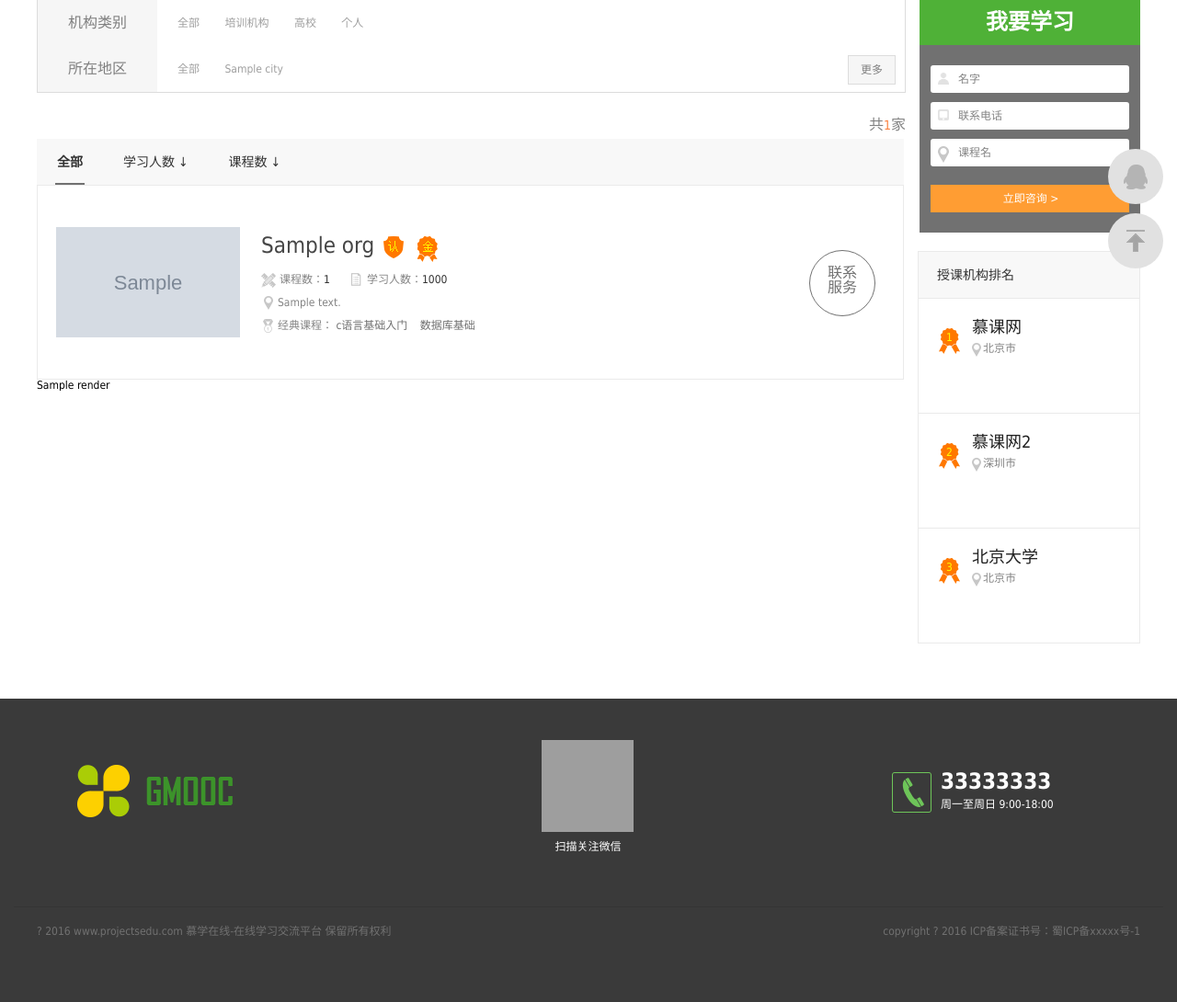
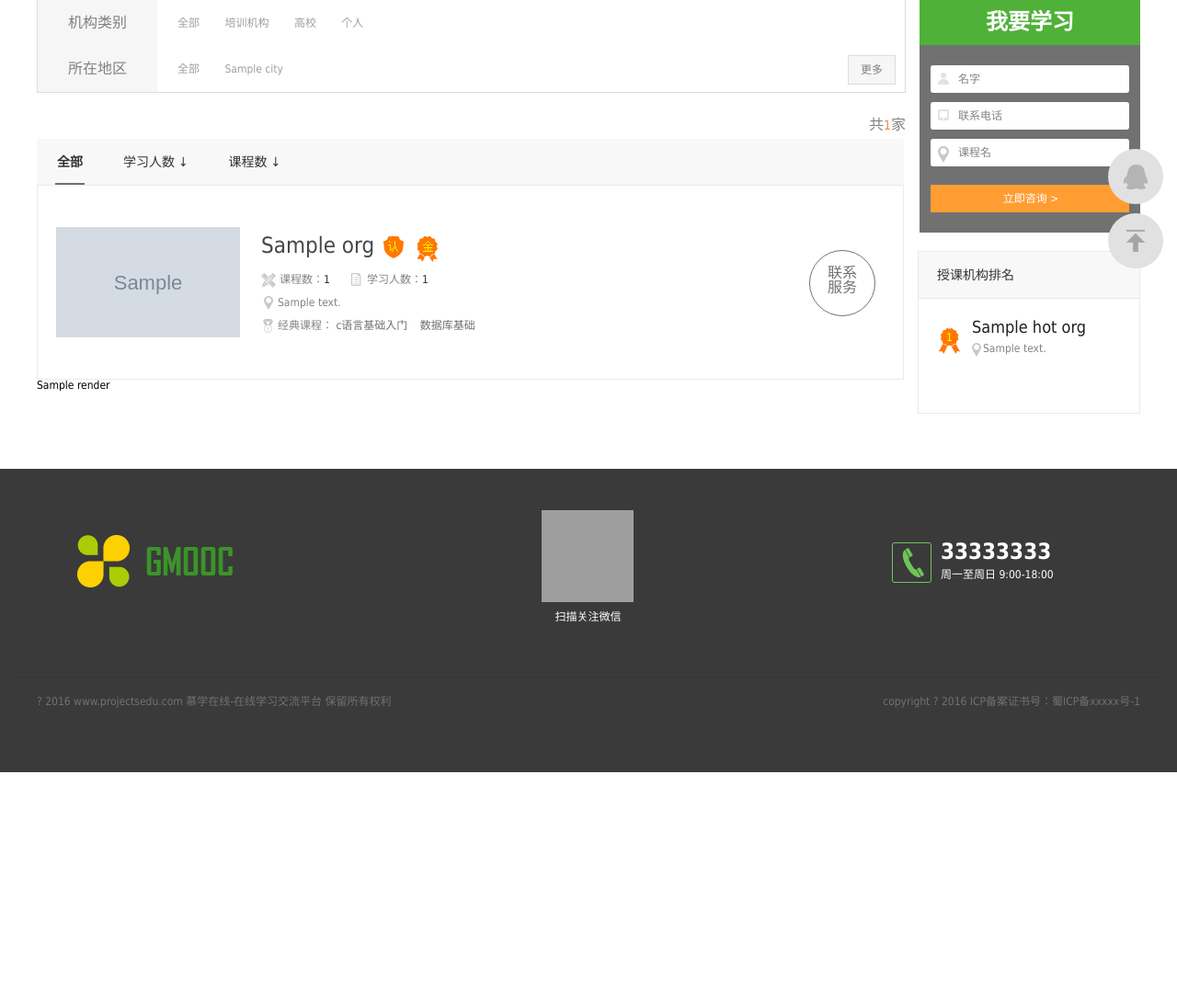
Before and after one commit to kevin-bai/mxonline-edu, a Django app: template templates/org-list.html in a window 1280 px wide. Shown: the part 243-1333 px from the top of the page at 92% size. After the commit the page ends 1083 px from the top, so only its background shows below. Run offline with Django 3.2, Linux system fonts and the light colour scheme; the template is opened without the code that fills it: most values are stand-ins (such as "Sample title", 1, 10 or a date in 2020); grey boxes marked "Sample" are stand-in pictures; parts of the project's set-up code (start-up, migrations or seed data) failed here and were passed over; grey boxes are pictures that could not be loaded.

Commit message:
课程机构排序

```diff
--- a/apps/organization/models.py
+++ b/apps/organization/models.py
@@ -29,6 +29,8 @@ class CourseOrg(models.Model):
                                 verbose_name=u'课程类别', default='org')
     click_num = models.IntegerField(default=0, verbose_name=u'点击数')
     favorite_num = models.IntegerField(default=0, verbose_name=u'收藏数')
+    students_num = models.IntegerField(default=0, verbose_name=u'学习人数')
+    course_num = models.IntegerField(default=0, verbose_name=u'课程数量')
     image = models.ImageField(upload_to='courseOrg/%Y%m', verbose_name=u'课程图片', default=u"images/default.png")
     address = models.CharField(max_length=150, verbose_name=u'机构地址')
     add_time = models.DateField(default=datetime.now, verbose_name=u'机构加入时间')
--- a/templates/org-list.html
+++ b/templates/org-list.html
@@ -11,13 +11,17 @@
                         <li>
                             <h2>机构类别</h2>
                             <div class="cont">
-                                <a href="?city="><span class="{% ifequal ct_id "" %}active2{% endifequal %}">全部</span></a>
+                                <a href="?city="><span
+                                        class="{% ifequal ct_id "" %}active2{% endifequal %}">全部</span></a>
 
-                                <a href="?city={{ city.id }}&ct=org"><span class="{% ifequal ct_id 'org' %}active2{% endifequal %}">培训机构</span></a>
+                                <a href="?city={{ city.id }}&ct=org"><span
+                                        class="{% ifequal ct_id 'org' %}active2{% endifequal %}">培训机构</span></a>
 
-                                <a href="?city={{ city.id }}&ct=college"><span class="{% ifequal ct_id 'college' %}active2{% endifequal %}">高校</span></a>
+                                <a href="?city={{ city.id }}&ct=college"><span
+                                        class="{% ifequal ct_id 'college' %}active2{% endifequal %}">高校</span></a>
 
-                                <a href="?city={{ city.id }}&ct=person"><span class="{% ifequal ct_id 'person' %}active2{% endifequal %}">个人</span></a>
+                                <a href="?city={{ city.id }}&ct=person"><span
+                                        class="{% ifequal ct_id 'person' %}active2{% endifequal %}">个人</span></a>
 
                             </div>
                         </li>
@@ -25,10 +29,12 @@
                             <h2>所在地区</h2>
                             <div class="more">更多</div>
                             <div class="cont">
-                                <a href="?ct="><span class="{% ifequal city_id ""|stringformat:"i" %}active2{% endifequal %}">全部</span></a>
+                                <a href="?ct="><span
+                                        class="{% ifequal city_id ""|stringformat:"i" %}active2{% endifequal %}">全部</span></a>
 
                                 {% for city in all_citys %}
-                                 <a href="?city={{ city.id }}&ct={{ ct_id }}"><span class="{% ifequal city_id city.id|stringformat:"i" %}active2{% endifequal %}">{{ city.name }}</span></a>
+                                    <a href="?city={{ city.id }}&ct={{ ct_id }}"><span
+                                            class="{% ifequal city_id city.id|stringformat:"i" %}active2{% endifequal %}">{{ city.name }}</span></a>
                                 {% endfor %}
                             </div>
                         </li>
@@ -67,8 +73,8 @@
                                         </a>
                                     </div>
                                     <ul class="cont">
-                                    <li class="first"><p class="pic9">课程数：<span>1</span></p>
-                                        <p class="c7">学习人数：<span>1000</span></p></li>
+                                        <li class="first"><p class="pic9">课程数：<span>{{ org.course_num }}</span></p>
+                                            <p class="c7">学习人数：<span>{{ org.students_num }}</span></p></li>
                                         <li class="c8" style="padding-left:18px;">{{ org.address }}</li>
                                         <li class="pic10" style="padding-left:18px;">经典课程：
 
@@ -121,31 +127,15 @@
             <div class="right companyrank layout">
                 <div class="head">授课机构排名</div>
 
-
+                {% for hot_org in hot_orgs %}
                     <dl class="des">
-                    <dt class="num fl">1</dt>
+                        <dt class="num fl">{{ forloop.counter }}</dt>
                         <dd>
-                        <a href="/company/2/"><h1>慕课网</h1></a>
-                        <p>北京市</p>
+                            <a href="/company/2/"><h1>{{ hot_org.name }}</h1></a>
+                            <p>{{ hot_org.address }}</p>
                         </dd>
                     </dl>
-
-                <dl class="des">
-                    <dt class="num fl">2</dt>
-                    <dd>
-                        <a href="/company/2/"><h1>慕课网2</h1></a>
-                        <p>深圳市</p>
-                    </dd>
-                </dl>
-
-                <dl class="des">
-                    <dt class="num fl">3</dt>
-                    <dd>
-                        <a href="/company/2/"><h1>北京大学</h1></a>
-                        <p>北京市</p>
-                    </dd>
-                </dl>
-
+                {% endfor %}
 
             </div>
         </div>
```
Also changed, not shown: apps/organization/views.py (+12 -4 lines), apps/organization/migrations/0004_auto_20180416_1636.py (added). Lines whose indentation alone changed are shown as unchanged.
